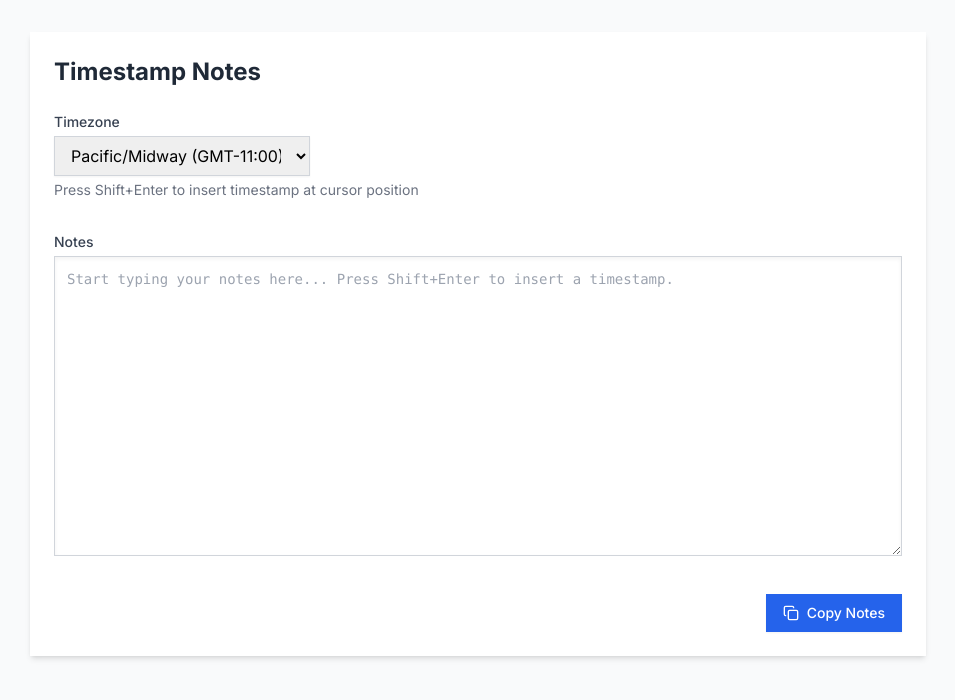
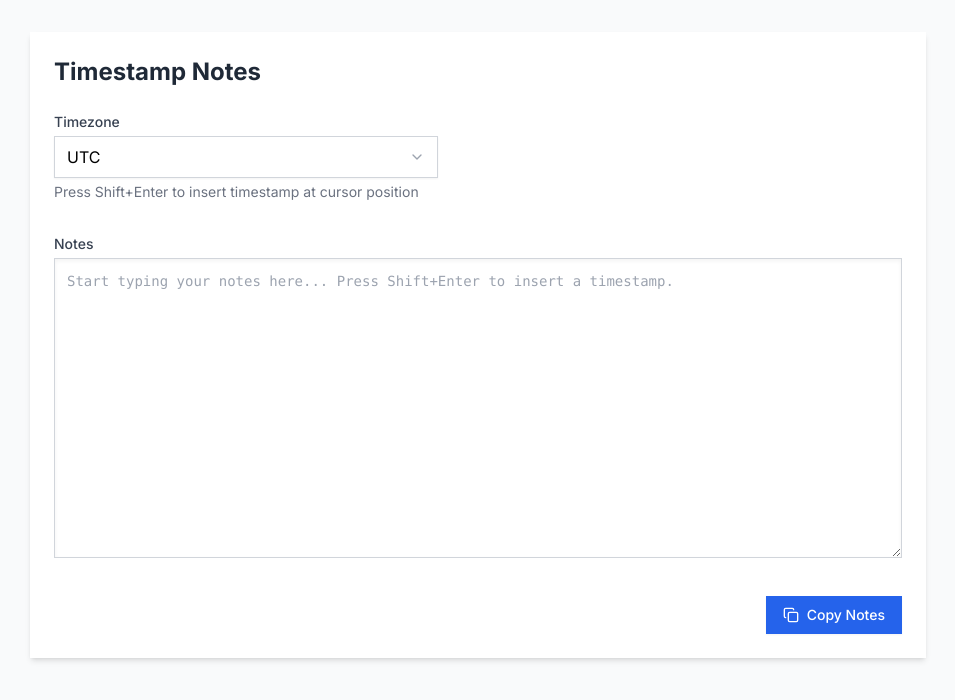
Before and after one commit to mehradotdev/timestamp-notes, a Next.js app: page / in a window 1280 px wide. Shown: the top 700 px of the page, without its empty margins (162-1117 px from the left). Built offline with nearby package versions, Linux system fonts and the light colour scheme.

Commit message:
feat: add searchable timezone selector dropdown
Improve timezone selection with search, real-time filter, and clear UI.

#VERCEL_SKIP

Co-authored-by: mehra <149006840+mehradotdev@users.noreply.github.com>

```diff
--- /dev/null
+++ b/app/loading.tsx
@@ -0,0 +1,3 @@
+export default function Loading() {
+  return null
+}
--- a/app/page.tsx
+++ b/app/page.tsx
@@ -1,11 +1,9 @@
 "use client"
-
-import type React from "react"
 
 import { useState, useEffect, useRef, type KeyboardEvent } from "react"
 import { parseISO } from "date-fns"
 import { formatInTimeZone } from "date-fns-tz"
-import { Copy } from "lucide-react"
+import { Copy, ChevronDown, Search } from "lucide-react"
 
 export default function TimestampNotes() {
   // Get user's current timezone
@@ -17,7 +15,16 @@ export default function TimestampNotes() {
   const [copySuccess, setCopySuccess] = useState(false)
   const [timezones, setTimezones] = useState<Array<{ value: string; label: string; offset: number }>>([])
 
+  // Timezone search states
+  const [isTimezoneDropdownOpen, setIsTimezoneDropdownOpen] = useState(false)
+  const [timezoneSearchQuery, setTimezoneSearchQuery] = useState("")
+  const [filteredTimezones, setFilteredTimezones] = useState<Array<{ value: string; label: string; offset: number }>>(
+    [],
+  )
+
   const textareaRef = useRef<HTMLTextAreaElement>(null)
+  const timezoneDropdownRef = useRef<HTMLDivElement>(null)
+  const timezoneSearchRef = useRef<HTMLInputElement>(null)
 
   // Load available timezones with GMT offsets
   useEffect(() => {
@@ -91,6 +98,7 @@ export default function TimestampNotes() {
       timezonesWithOffsets.sort((a, b) => a.offset - b.offset)
 
       setTimezones(timezonesWithOffsets)
+      setFilteredTimezones(timezonesWithOffsets)
     } catch (error) {
       // Fallback for browsers that don't support Intl.supportedValuesOf
       console.error("Error loading timezones:", error)
@@ -114,6 +122,32 @@ export default function TimestampNotes() {
       ]
 
       setTimezones(fallbackTimezones)
+      setFilteredTimezones(fallbackTimezones)
+    }
+  }, [])
+
+  // Filter timezones based on search query
+  useEffect(() => {
+    if (!timezoneSearchQuery.trim()) {
+      setFilteredTimezones(timezones)
+    } else {
+      const filtered = timezones.filter((tz) => tz.label.toLowerCase().includes(timezoneSearchQuery.toLowerCase()))
+      setFilteredTimezones(filtered)
+    }
+  }, [timezoneSearchQuery, timezones])
+
+  // Close dropdown when clicking outside
+  useEffect(() => {
+    const handleClickOutside = (event: MouseEvent) => {
+      if (timezoneDropdownRef.current && !timezoneDropdownRef.current.contains(event.target as Node)) {
+        setIsTimezoneDropdownOpen(false)
+        setTimezoneSearchQuery("")
+      }
+    }
+
+    document.addEventListener("mousedown", handleClickOutside)
+    return () => {
+      document.removeEventListener("mousedown", handleClickOutside)
     }
   }, [])
 
@@ -222,13 +256,18 @@ export default function TimestampNotes() {
       })
   }
 
-  // Handle timezone change
-  const handleTimezoneChange = (e: React.ChangeEvent<HTMLSelectElement>) => {
-    setSelectedTimezone(e.target.value)
+  // Handle timezone selection
+  const handleTimezoneSelect = (timezone: string) => {
+    setSelectedTimezone(timezone)
+    setIsTimezoneDropdownOpen(false)
+    setTimezoneSearchQuery("")
   }
 
   // Get display value for textarea (with converted timestamps)
   const displayNotes = processNotesForDisplay()
+
+  // Get the label for the currently selected timezone
+  const selectedTimezoneLabel = timezones.find((tz) => tz.value === selectedTimezone)?.label || selectedTimezone
 
   return (
     <div className="min-h-screen bg-gray-50 flex flex-col p-4 md:p-8">
@@ -240,18 +279,60 @@ export default function TimestampNotes() {
           <label htmlFor="timezone-selector" className="block text-sm font-medium text-gray-700 mb-1">
             Timezone
           </label>
-          <select
-            id="timezone-selector"
-            className="w-full md:w-64 px-3 py-2 border border-gray-300 rounded-md shadow-sm focus:outline-none focus:ring-2 focus:ring-blue-500 focus:border-blue-500"
-            value={selectedTimezone}
-            onChange={handleTimezoneChange}
-          >
-            {timezones.map((tz) => (
-              <option key={tz.value} value={tz.value}>
-                {tz.label}
-              </option>
-            ))}
-          </select>
+          <div className="relative" ref={timezoneDropdownRef}>
+            <button
+              type="button"
+              className="w-full md:w-96 px-3 py-2 border border-gray-300 rounded-md shadow-sm focus:outline-none focus:ring-2 focus:ring-blue-500 focus:border-blue-500 bg-white text-left flex items-center justify-between"
+              onClick={() => {
+                setIsTimezoneDropdownOpen(!isTimezoneDropdownOpen)
+                if (!isTimezoneDropdownOpen) {
+                  setTimeout(() => timezoneSearchRef.current?.focus(), 100)
+                }
+              }}
+            >
+              <span className="truncate">{selectedTimezoneLabel}</span>
+              <ChevronDown className="w-4 h-4 text-gray-400" />
+            </button>
+
+            {isTimezoneDropdownOpen && (
+              <div className="absolute z-10 w-full md:w-96 mt-1 bg-white border border-gray-300 rounded-md shadow-lg">
+                {/* Search Input */}
+                <div className="p-2 border-b border-gray-200">
+                  <div className="relative">
+                    <Search className="absolute left-3 top-1/2 transform -translate-y-1/2 w-4 h-4 text-gray-400" />
+                    <input
+                      ref={timezoneSearchRef}
+                      type="text"
+                      placeholder="Search timezones..."
+                      className="w-full pl-10 pr-3 py-2 border border-gray-300 rounded-md focus:outline-none focus:ring-2 focus:ring-blue-500 focus:border-blue-500"
+                      value={timezoneSearchQuery}
+                      onChange={(e) => setTimezoneSearchQuery(e.target.value)}
+                    />
+                  </div>
+                </div>
+
+                {/* Timezone Options */}
+                <div className="max-h-60 overflow-y-auto">
+                  {filteredTimezones.length > 0 ? (
+                    filteredTimezones.map((tz) => (
+                      <button
+                        key={tz.value}
+                        type="button"
+                        className={`w-full px-3 py-2 text-left hover:bg-gray-100 focus:bg-gray-100 focus:outline-none ${
+                          selectedTimezone === tz.value ? "bg-blue-50 text-blue-600" : "text-gray-900"
+                        }`}
+                        onClick={() => handleTimezoneSelect(tz.value)}
+                      >
+                        <div className="truncate">{tz.label}</div>
+                      </button>
+                    ))
+                  ) : (
+                    <div className="px-3 py-2 text-gray-500 text-center">No timezones found</div>
+                  )}
+                </div>
+              </div>
+            )}
+          </div>
           <p className="mt-1 text-sm text-gray-500">Press Shift+Enter to insert timestamp at cursor position</p>
         </div>
 
```
